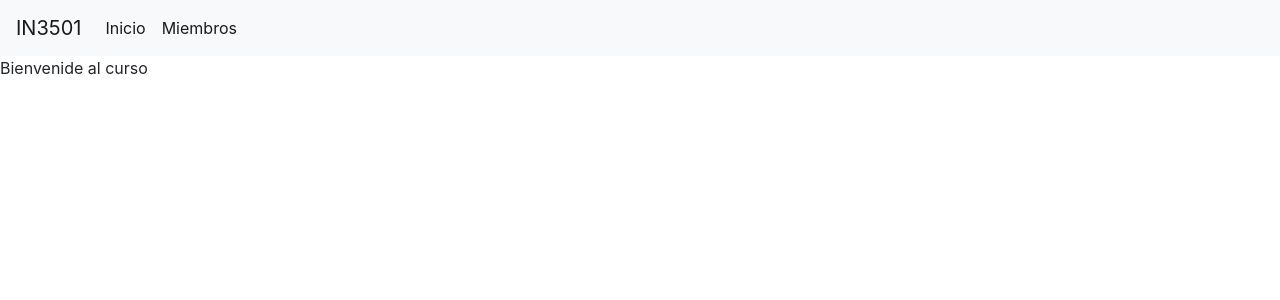
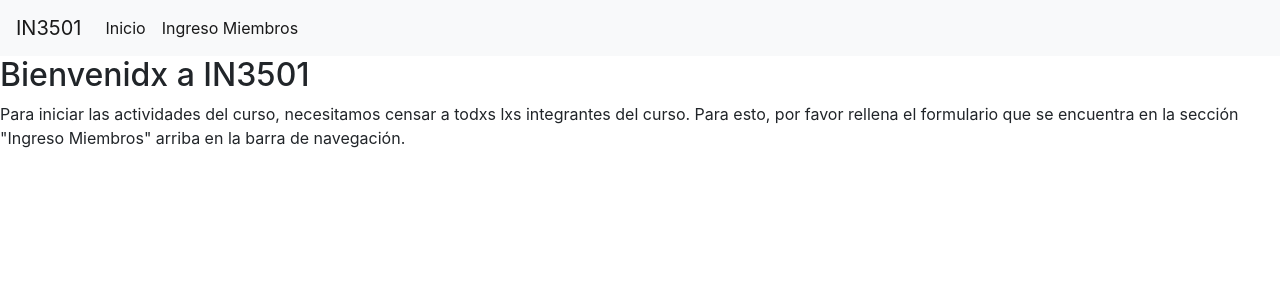
Before and after one commit to IN3501/auxiliar-3-sanguineti, a Django app: page / in a window 1280 px wide. Shown: the top 300 px of the page. Run offline with Django 3.2, Linux system fonts and the light colour scheme; some libraries are stand-ins or nearby versions.

Commit message:
finished desafio2

```diff
--- a/in3501/primavera19/templates/home.html
+++ b/in3501/primavera19/templates/home.html
@@ -1,10 +1,15 @@
 {% extends 'navbar.html' %}
 
 {% block title %}
-Inicio
+IN3501
 {% endblock title %}
 
 {% block content %}
-Bienvenide al curso
+
+<h2>Bienvenidx a IN3501</h2>
+
+    <p>Para iniciar las actividades del curso, necesitamos censar a todxs lxs integrantes del curso. Para esto, por favor
+    rellena el formulario que se encuentra en la sección "Ingreso Miembros" arriba en la barra de navegación.
+    </p>
 
 {% endblock content %}
--- a/in3501/templates/navbar.html
+++ b/in3501/templates/navbar.html
@@ -12,7 +12,7 @@
           <a class="nav-link" href="{% url 'index' %}">Inicio</a>
         </li>
         <li class="nav-item active">
-          <a class="nav-link" href="{% url 'members' %}">Miembros</a>
+          <a class="nav-link" href="{% url 'members' %}">Ingreso Miembros</a>
         </li>
 
       </ul>
```
